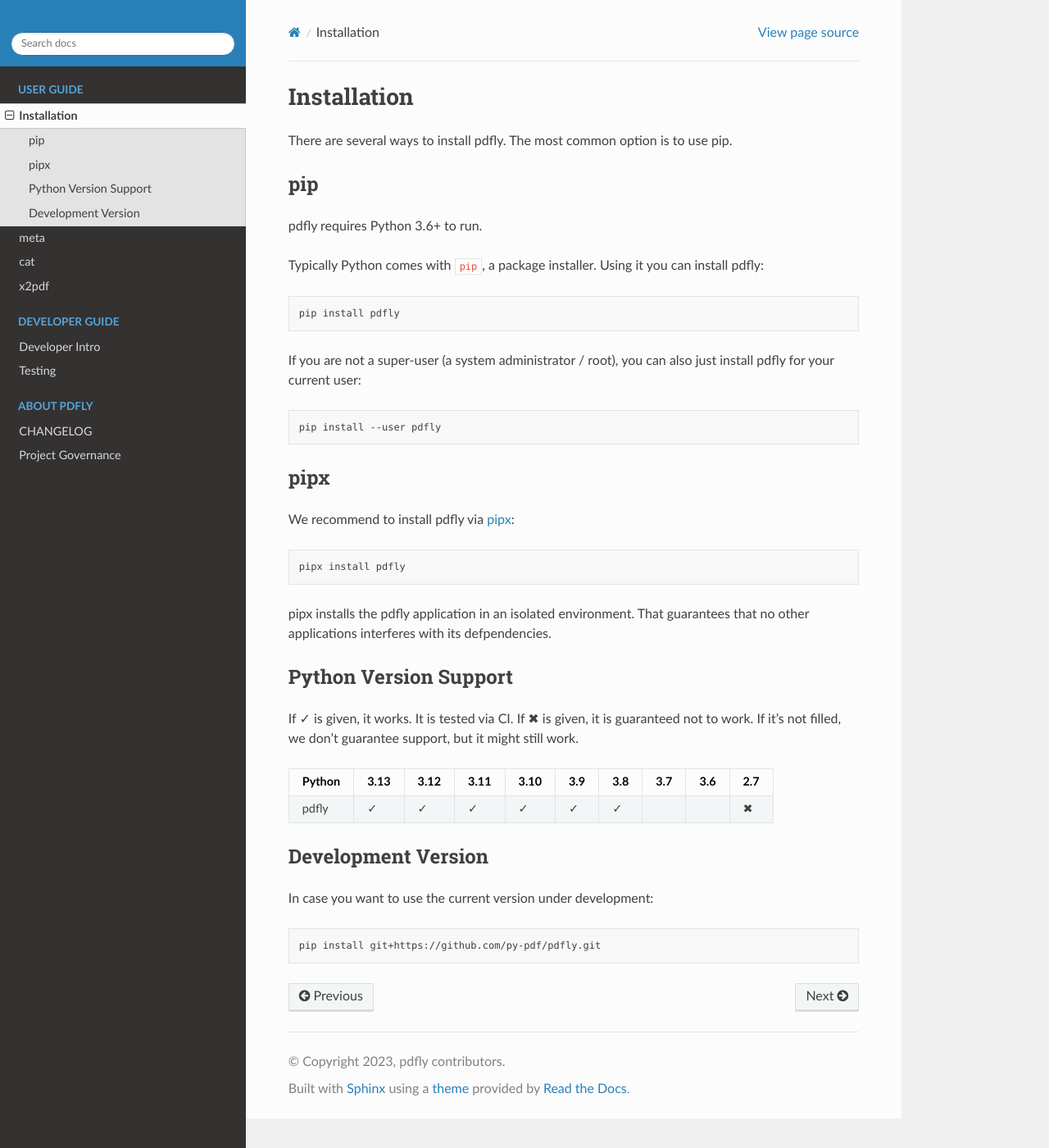
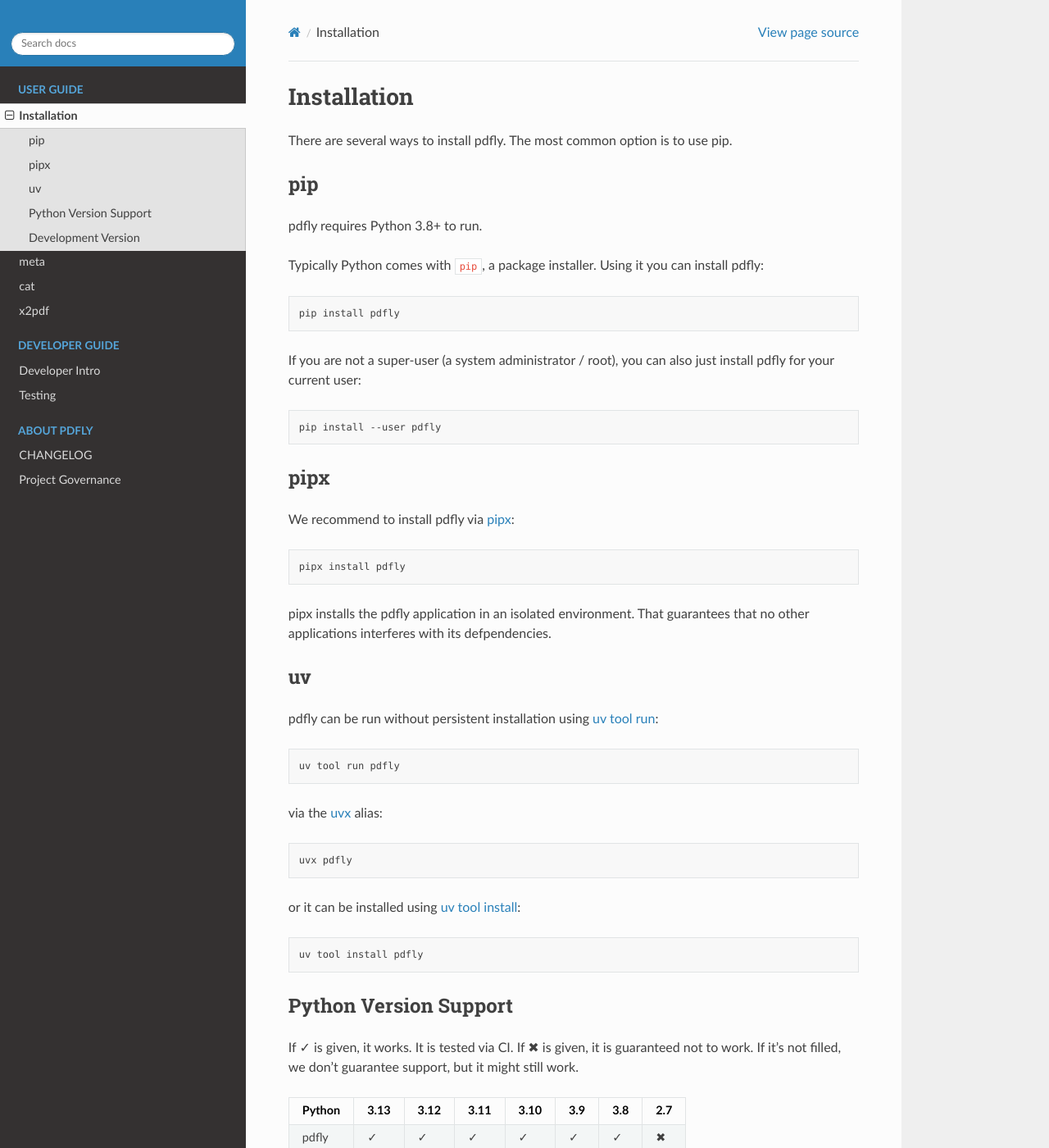
Before and after one commit to py-pdf/pdfly, a Sphinx documentation site: the page built from docs/user/installation.md, in a window 1280 px wide and 1400 px high. Shown: the whole window at 82% size. Built offline with Sphinx 7.4.7 and the Read the Docs theme 3.1.0, drawn with Linux system fonts in a browser that asks for light colours; pages that are not in the unit, such as notebooks, are missing from menus.

Commit message:
BUG: Update supported python version to >=3.8.0 (#133)

````diff
--- a/docs/user/installation.md
+++ b/docs/user/installation.md
@@ -2,7 +2,7 @@
 There are several ways to install pdfly. The most common option is to use pip.
 
 ## pip
-pdfly requires Python 3.6+ to run.
+pdfly requires Python 3.8+ to run.
 
 Typically Python comes with `pip`, a package installer. Using it you can
 install pdfly:
@@ -28,15 +28,34 @@
 pipx installs the pdfly application in an isolated environment. That guarantees
 that no other applications interferes with its defpendencies.
 
+## uv
+pdfly can be run without persistent installation using [uv tool run](https://docs.astral.sh/uv/guides/tools/#running-tools):
+
+```bash
+uv tool run pdfly
+```
+
+via the [uvx](https://docs.astral.sh/uv/guides/tools/#running-tools) alias:
+
+```bash
+uvx pdfly
+```
+
+or it can be installed using [uv tool install](https://docs.astral.sh/uv/guides/tools/#installing-tools):
+
+```bash
+uv tool install pdfly
+```
+
 ## Python Version Support
 If ✓ is given, it works. It is tested via CI.
 If ✖ is given, it is guaranteed not to work.
 If it's not filled, we don't guarantee support, but it might still work.
 
 
-| Python                 | 3.13 | 3.12 | 3.11 | 3.10 | 3.9 | 3.8 | 3.7 | 3.6 | 2.7 |
-| ---------------------- | ---- | ---- | ---- | ---- | --- | --- | --- | --- | --- |
-| pdfly                  |  ✓   |  ✓   |  ✓   |  ✓   |  ✓  |  ✓  |     |     |  ✖  |
+| Python                 | 3.13 | 3.12 | 3.11 | 3.10 | 3.9 | 3.8 | 2.7 |
+| ---------------------- | ---- | ---- | ---- | ---- | --- | --- | --- |
+| pdfly                  |  ✓   |  ✓  |  ✓   |  ✓  |  ✓  |  ✓  |  ✖  |
 
 
 ## Development Version
--- a/pyproject.toml
+++ b/pyproject.toml
@@ -10,7 +10,7 @@
 readme = "README.md"
 dynamic = ["version"]
 license = { file = "LICENSE" }
-requires-python = ">=3.7.0"
+requires-python = ">=3.8.0"
 
 # https://pypi.org/pypi?%3Aaction=list_classifiers
 classifiers = [
@@ -22,8 +22,6 @@
     "Operating System :: OS Independent",
     "Programming Language :: Python :: 3",
     "Programming Language :: Python :: 3 :: Only",
-    # We do not test Python 3.7 in CI, so support is not guaranteed
-    "Programming Language :: Python :: 3.7",
     "Programming Language :: Python :: 3.8",
     "Programming Language :: Python :: 3.9",
     "Programming Language :: Python :: 3.10",
````
